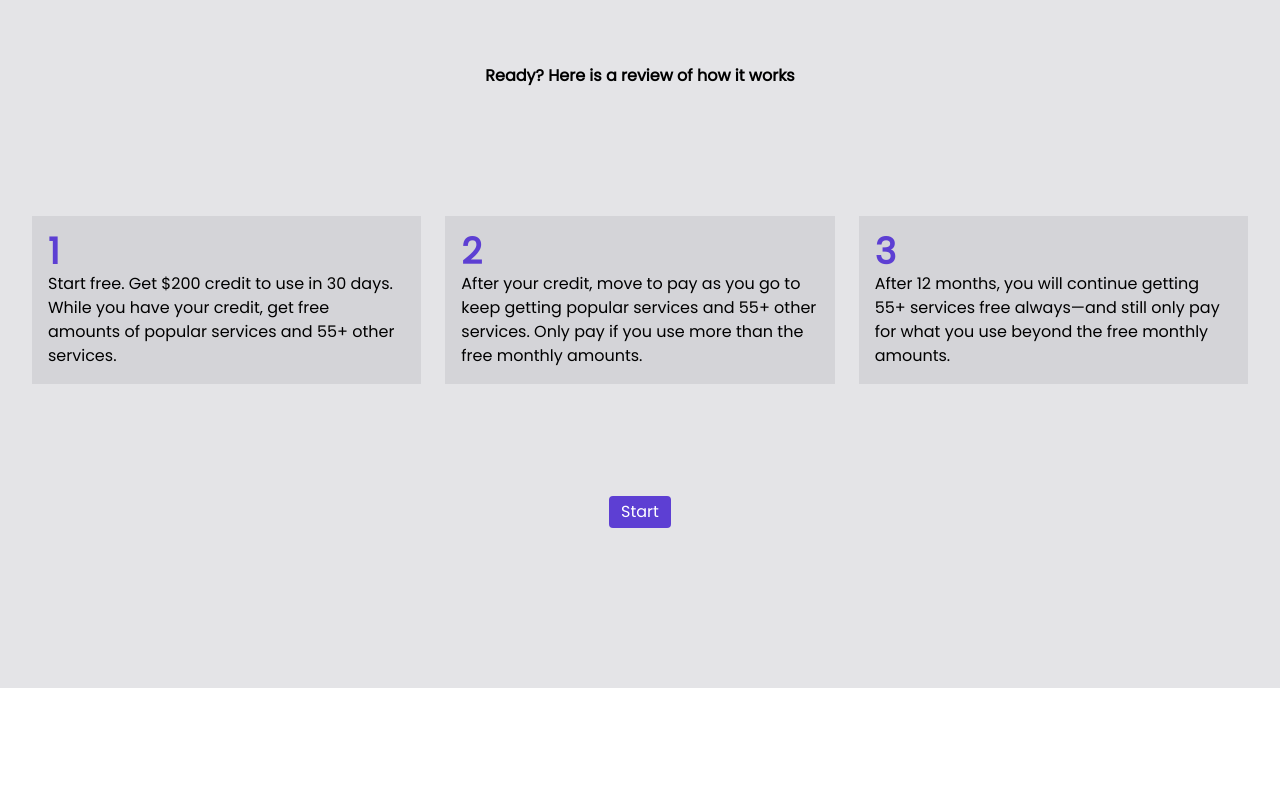
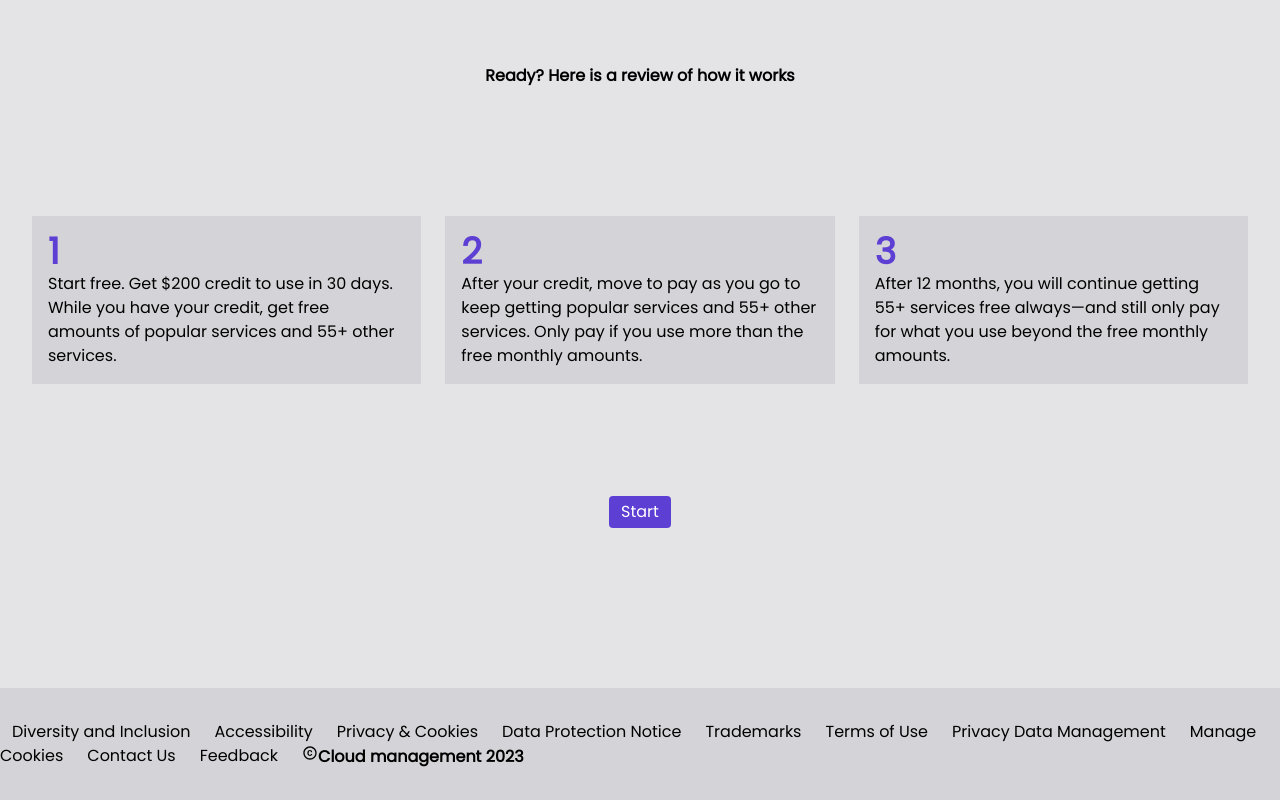
Before and after one commit to ferenczidavid/data_services, a React (Vite) app: page / in a window 1280 px wide. Shown: the part 3312-4112 px from the top of the page. Before the commit the page ends 4000 px from the top, so only its background shows below. Built offline with nearby package versions, Linux system fonts and the light colour scheme.

Commit message:
footer replacement

```diff
--- /dev/null
+++ b/src/components/nav/Footer.jsx
@@ -0,0 +1,88 @@
+import React from 'react'
+import {MdCopyright} from 'react-icons/md'
+
+const footerLinks = [
+    {
+        id:1,
+        text:'Diversity and Inclusion',
+        ref:'https://www.linkedin.com/in/ferenczi-david/',
+        target: '_blank'
+    },
+    {
+        id:2,
+        text:'Accessibility',
+        ref:'https://www.linkedin.com/in/ferenczi-david/',
+        target: '_blank'
+    },
+    {
+        id:3,
+        text:'Privacy & Cookies',
+        ref:'https://www.linkedin.com/in/ferenczi-david/',
+        target: '_blank'
+    },
+    {
+        id:4,
+        text:'Data Protection Notice',
+        ref:'https://www.linkedin.com/in/ferenczi-david/',
+        target: '_blank'
+    },
+    {
+        id:5,
+        text:'Trademarks',
+        ref:'https://www.linkedin.com/in/ferenczi-david/',
+        target: '_blank'
+    },
+    {
+        id:6,
+        text:'Terms of Use',
+        ref:'https://www.linkedin.com/in/ferenczi-david/',
+        target: '_blank'
+    },
+    {
+        id:7,
+        text:'Privacy Data Management',
+        ref:'https://www.linkedin.com/in/ferenczi-david/',
+        target: '_blank'
+    },
+    {
+        id:8,
+        text:'Manage Cookies',
+        ref:'https://www.linkedin.com/in/ferenczi-david/',
+        target: '_blank'
+    },
+    {
+        id:9,
+        text:'Contact Us',
+        ref:'https://www.linkedin.com/in/ferenczi-david/',
+        target: '_blank'
+    },
+    {
+        id:10,
+        text:'Feedback',
+        ref:'https://www.linkedin.com/in/ferenczi-david/',
+        target: '_blank'
+    },
+]
+
+const Footer = () => {
+  return (
+    <div className='h-[7rem] w-full bg-zinc-300 flex justify-center items-center'>
+      {/* Container */}
+      <div>
+        {
+                footerLinks.map(({id,text,ref,target}) => (
+                    <a
+                        href={ref}
+                        target={target}
+                        key={id}
+                        className='px-3 hover:underline'
+                    >{text}</a>
+                ))
+            }
+            <p className='cursor-default px-3 inline-flex font-bold'><MdCopyright/>Cloud management 2023</p>
+      </div>
+    </div>
+  )
+}
+
+export default Footer
--- a/src/components/ui/Layout.jsx
+++ b/src/components/ui/Layout.jsx
@@ -1,4 +1,5 @@
 import Navbar from '../nav/Navbar'
+import Footer from '../nav/Footer'
 
 const Layout = ({children}) => {
   return (
@@ -6,6 +7,7 @@ const Layout = ({children}) => {
       <Navbar/>
       <div className="w-full h-full">
         {children}
+        <Footer/>
       </div>
 
     </div>
```
